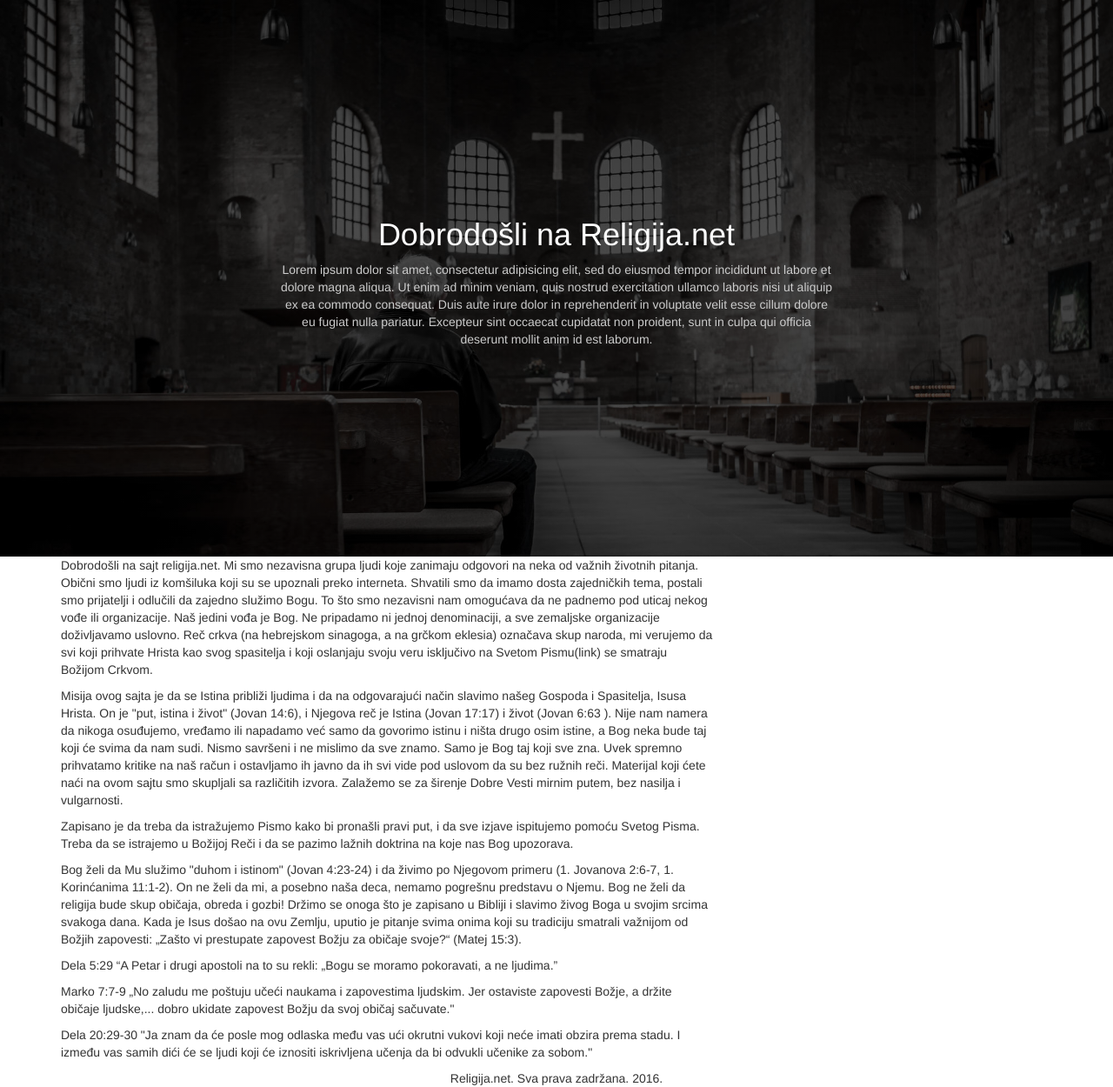
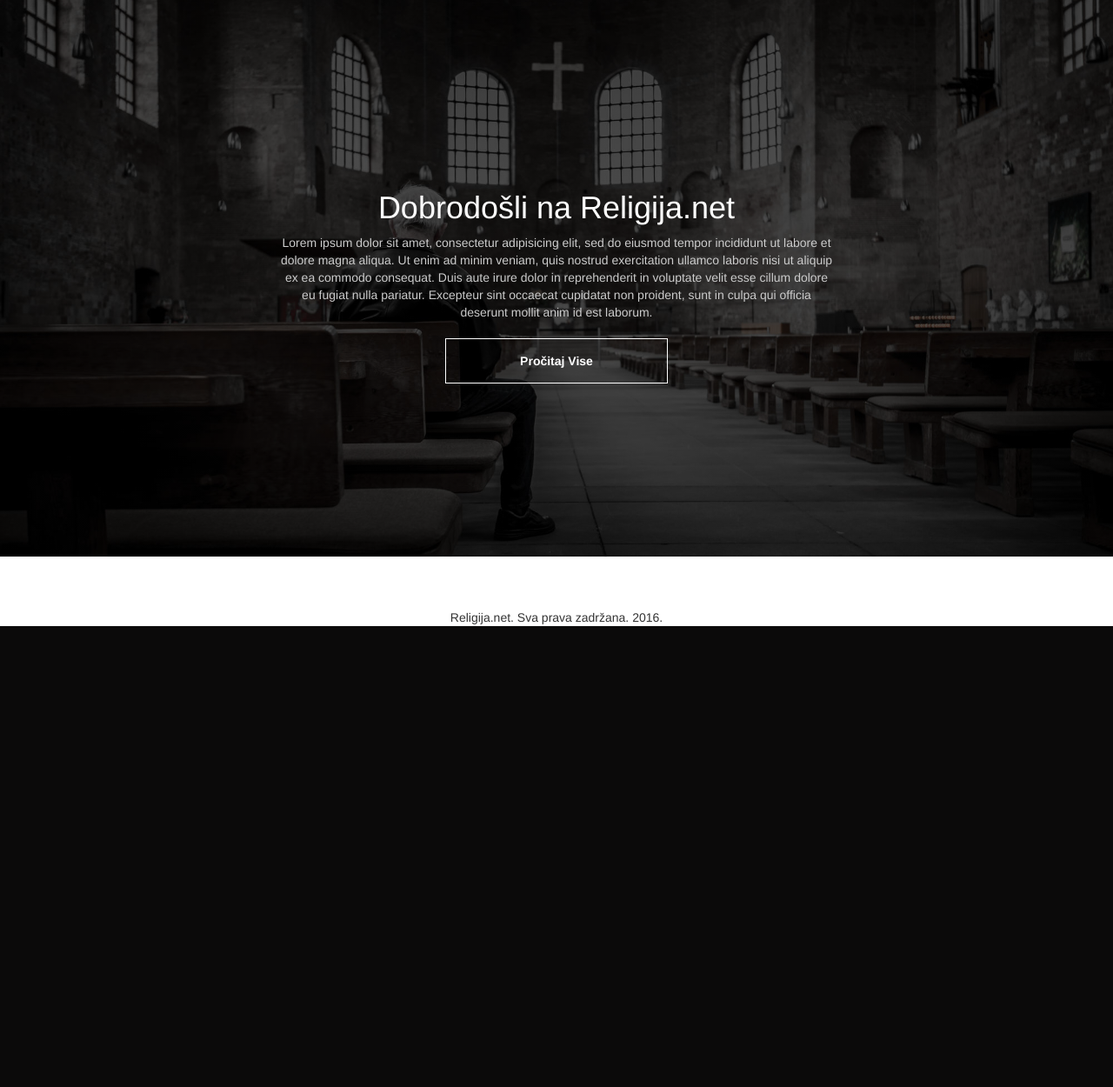
Before and after one commit to jeremic-io/religija, a PHP site: page / in a window 1280 px wide. Shown: the part 80-1330 px from the top of the page at 87% size. After the commit the page ends 800 px from the top, so only its background shows below. Run offline with PHP 8.4, Linux system fonts and the light colour scheme.

Commit message:
Prepare for deploy on Heroku.

```diff
--- a/css/style.css
+++ b/css/style.css
@@ -13,17 +13,17 @@
   border-radius: 0;
   padding: 15px;
 }
-/* line 15, ../sass/style.scss */
+/* line 16, ../sass/style.scss */
 .navbar .navbar-brand {
   color: #fff;
 }
 
-/* line 20, ../sass/style.scss */
+/* line 21, ../sass/style.scss */
 .navbar-default .navbar-nav > li > a {
   color: #fff;
 }
 
-/* line 24, ../sass/style.scss */
+/* line 25, ../sass/style.scss */
 .intro {
   background: linear-gradient(rgba(0, 0, 0, 0.7), rgba(0, 0, 0, 0.7)), url("../images/ui/intro.jpg");
   background-position: top center;
@@ -34,21 +34,40 @@
   align-items: center;
   justify-content: center;
 }
-/* line 34, ../sass/style.scss */
+/* line 35, ../sass/style.scss */
 .intro .intro-text {
   width: 50%;
 }
-/* line 36, ../sass/style.scss */
+/* line 37, ../sass/style.scss */
 .intro .intro-text h1 {
   color: #fff;
 }
-/* line 39, ../sass/style.scss */
+/* line 40, ../sass/style.scss */
 .intro .intro-text p {
   color: #ccc;
   text-align: center;
 }
+/* line 45, ../sass/style.scss */
+.intro .intro-text .btn-intro {
+  border-radius: 0;
+  background: transparent;
+  border: 1px solid #fff;
+  color: #fff;
+  font-weight: bold;
+  margin: auto;
+  display: block;
+  width: 40%;
+  margin-top: 20px;
+  transition: all .5s ease;
+  padding: 15px;
+}
+/* line 57, ../sass/style.scss */
+.intro .intro-text .btn-intro:hover {
+  background: #fff;
+  color: #000;
+}
 
-/* line 46, ../sass/style.scss */
+/* line 65, ../sass/style.scss */
 .main-content {
   flex: 1;
 }
--- a/index.php
+++ b/index.php
@@ -83,6 +83,7 @@
         <p>
           Lorem ipsum dolor sit amet, consectetur adipisicing elit, sed do eiusmod tempor incididunt ut labore et dolore magna aliqua. Ut enim ad minim veniam, quis nostrud exercitation ullamco laboris nisi ut aliquip ex ea commodo consequat. Duis aute irure dolor in reprehenderit in voluptate velit esse cillum dolore eu fugiat nulla pariatur. Excepteur sint occaecat cupidatat non proident, sunt in culpa qui officia deserunt mollit anim id est laborum.
         </p>
+        <a href="#" class="btn btn-intro">Pročitaj Vise</a>
       </div>
     </div>
 
@@ -90,27 +91,7 @@
       <div class="container">
         <div class="row">
           <div class="col-lg-8">
-            <p>
-              Dobrodošli na sajt religija.net. Mi smo nezavisna grupa ljudi koje zanimaju odgovori na neka od važnih životnih pitanja. Obični smo ljudi iz komšiluka koji su se upoznali preko interneta. Shvatili smo da imamo dosta zajedničkih tema, postali smo prijatelji i odlučili da zajedno služimo Bogu. To što smo nezavisni nam omogućava da ne padnemo pod uticaj nekog vođe ili organizacije. Naš jedini vođa je Bog. Ne pripadamo ni jednoj denominaciji, a sve zemaljske organizacije doživljavamo uslovno. Reč crkva (na hebrejskom sinagoga, a na grčkom eklesia) označava skup naroda, mi verujemo da svi koji prihvate Hrista kao svog spasitelja i koji oslanjaju svoju veru isključivo na Svetom Pismu(link) se smatraju Božijom Crkvom.
-            </p>
-            <p>
-              Misija ovog sajta je da se Istina približi ljudima i da na odgovarajući način slavimo našeg Gospoda i Spasitelja, Isusa Hrista. On je "put, istina i život" (Jovan 14:6), i Njegova reč je Istina (Jovan 17:17) i život (Jovan 6:63 ). Nije nam namera da nikoga osuđujemo, vređamo ili napadamo već samo da govorimo istinu i ništa drugo osim istine, a Bog neka bude taj koji će svima da nam sudi. Nismo savršeni i ne mislimo da sve znamo. Samo je Bog taj koji sve zna. Uvek spremno prihvatamo kritike na naš račun i ostavljamo ih javno da ih svi vide pod uslovom da su bez ružnih reči. Materijal koji ćete naći na ovom sajtu smo skupljali sa različitih izvora. Zalažemo se za širenje Dobre Vesti mirnim putem, bez nasilja i vulgarnosti.
-            </p>
-            <p>
-              Zapisano je da treba da istražujemo Pismo kako bi pronašli pravi put, i da sve izjave ispitujemo pomoću Svetog Pisma. Treba da se istrajemo u Božijoj Reči i da se pazimo lažnih doktrina na koje nas Bog upozorava.
-            </p>
-            <p>
-              Bog želi da Mu služimo "duhom i istinom" (Jovan 4:23-24) i da živimo po Njegovom primeru (1. Jovanova 2:6-7, 1. Korinćanima 11:1-2). On ne želi da mi, a posebno naša deca, nemamo pogrešnu predstavu o Njemu. Bog ne želi da religija bude skup običaja, obreda i gozbi! Držimo se onoga što je zapisano u Bibliji i slavimo živog Boga u svojim srcima svakoga dana. Kada je Isus došao na ovu Zemlju, uputio je pitanje svima onima koji su tradiciju smatrali važnijom od Božjih zapovesti: „Zašto vi prestupate zapovest Božju za običaje svoje?“ (Matej 15:3).
-            </p>
-            <p>
-              Dela 5:29 “A Petar i drugi apostoli na to su rekli: „Bogu se moramo pokoravati, a ne ljudima.”
-            </p>
-            <p>
-              Marko 7:7-9 „No zaludu me poštuju učeći naukama i zapovestima ljudskim. Jer ostaviste zapovesti Božje, a držite običaje ljudske,... dobro ukidate zapovest Božju da svoj običaj sačuvate."
-            </p>
-            <p>
-              Dela 20:29-30 "Ja znam da će posle mog odlaska među vas ući okrutni vukovi koji neće imati obzira prema stadu. I između vas samih dići će se ljudi koji će iznositi iskrivljena učenja da bi odvukli učenike za sobom."
-            </p>
+
           </div>
         </div>
       </div>
--- a/sass/style.scss
+++ b/sass/style.scss
@@ -8,6 +8,7 @@
 .navbar {
   margin-bottom: 0;
   background: $blue-brand;
+
   border: none;
   border-radius: 0;
   padding: 15px;
@@ -40,6 +41,24 @@
       color: #ccc;
       text-align: center;
     }
+
+    .btn-intro {
+      border-radius: 0;
+      background: transparent;
+      border: 1px solid #fff;
+      color: #fff;
+      font-weight: bold;
+      margin: auto;
+      display: block;
+      width: 40%;
+      margin-top: 20px;
+      transition: all .5s ease;
+      padding:15px;
+      &:hover {
+        background: #fff;
+        color: #000;
+      }
+    }
   }
 }
 
```
